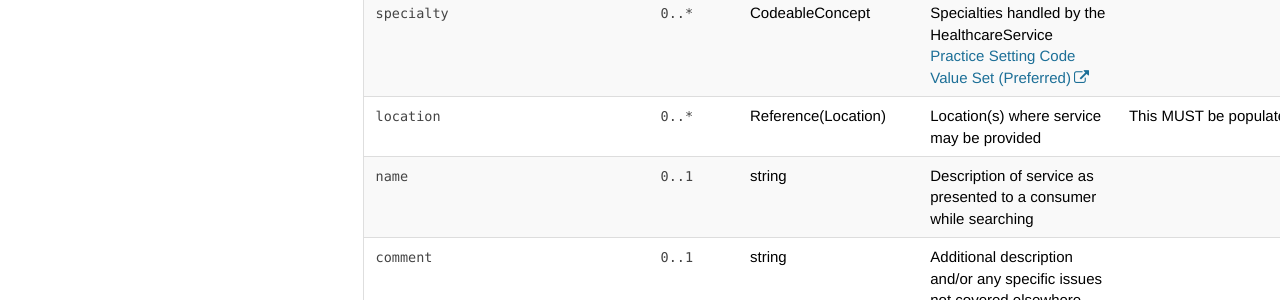
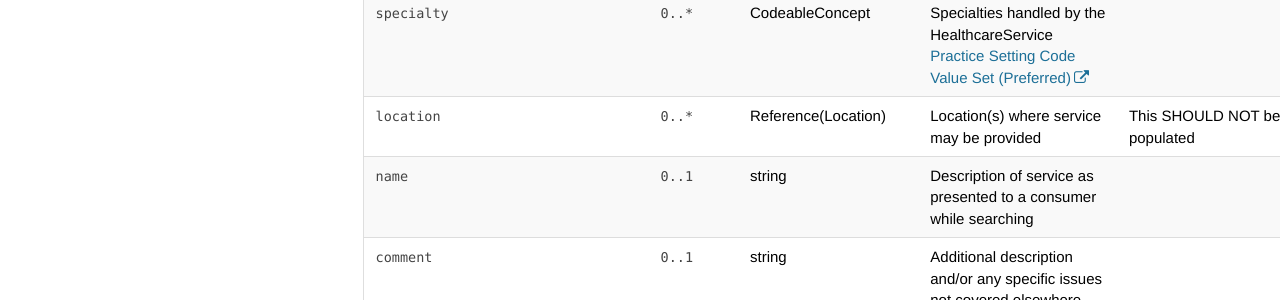
Before and after one commit to nhsconnect/FHIR-CDS, a Jekyll site: the page built from pages/explore/api_healthcare_service_capability.md, in a window 1280 px wide and 900 px high, scrolled down 1791 px. Shown: the part 153-453 px from the top of the window. Built offline with Jekyll 4.4.1, drawn with Linux system fonts in a browser that asks for light colours; nearby versions of some CDN libraries; comment, search, counter and statistics services are not loaded.

Commit message:
pages/explore/api_healthcare_service_capability.md updated from https://stackedit.io/

```diff
--- a/pages/explore/api_healthcare_service_capability.md
+++ b/pages/explore/api_healthcare_service_capability.md
@@ -165,7 +165,7 @@ SHOULD always be <code  class="highlighter-rouge">true</code><br />.  This may f
 <td><code  class="highlighter-rouge">0..*</code></td>
 <td>Reference(Location)</td>
 <td>Location(s) where service may be provided</td>
-<td>This MUST be populated</td>
+<td>This SHOULD NOT be populated</td>
 </tr>
 <tr>
 <td><code  class="highlighter-rouge">name</code></td>
```
Also changed, not shown: other parts of pages/explore/api_healthcare_service_capability.md (+1 -1 lines).
